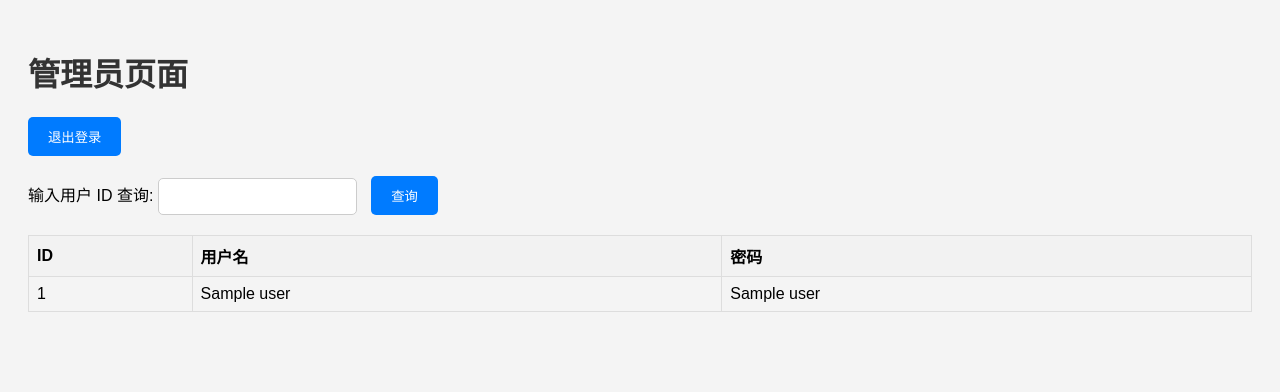
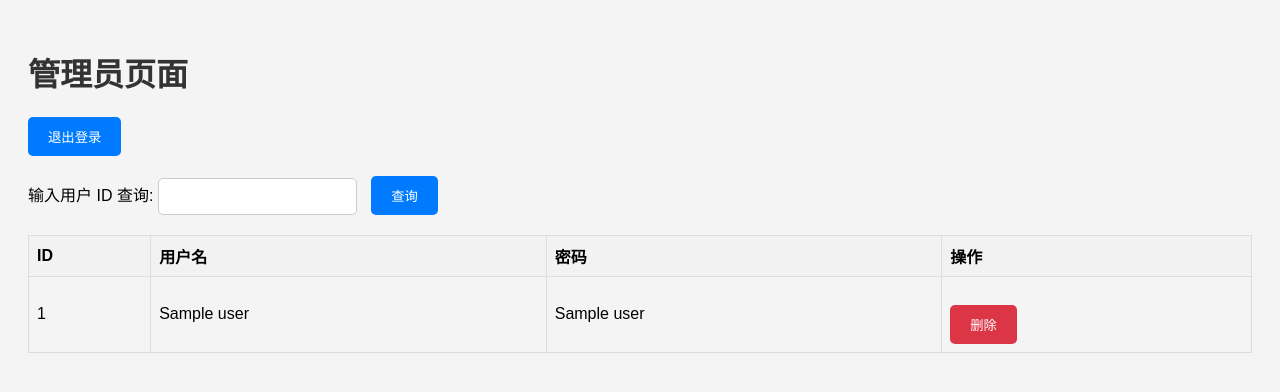
Before and after one commit to name-swallow/flask-test, a Flask app: template templates/admin.html in a window 1280 px wide. Shown: the top 392 px of the page. Run offline with Flask 3, Linux system fonts and the light colour scheme; the template is opened without the code that fills it: most values are stand-ins (such as "Sample title", 1, 10 or a date in 2020); some libraries are stand-ins or nearby versions.

Commit message:
Update admin.html

```diff
--- a/templates/admin.html
+++ b/templates/admin.html
@@ -1,3 +1,4 @@
+<!-- admin.html -->
 <!DOCTYPE html>
 <html lang="en">
 
@@ -68,6 +69,14 @@
         th {
             background-color: #f2f2f2;
         }
+
+        .delete-btn {
+            background-color: #dc3545;
+        }
+
+        .delete-btn:hover {
+            background-color: #c82333;
+        }
     </style>
 </head>
 
@@ -75,6 +84,7 @@
     <h1>管理员页面</h1>
     <button onclick="window.location.href='/logout'">退出登录</button>
     <form method="post">
+        <input type="hidden" name="csrf_token" value="{{ csrf_token() }}">
         <label for="user_id">输入用户 ID 查询:</label>
         <input type="text" id="user_id" name="user_id">
         <input type="submit" value="查询">
@@ -85,6 +95,7 @@
                 <th>ID</th>
                 <th>用户名</th>
                 <th>密码</th>
+                <th>操作</th>
             </tr>
         </thead>
         <tbody>
@@ -94,11 +105,17 @@
                 <td>{{ user[0] }}</td>
                 <td>{{ user[1] }}</td>
                 <td>{{ user[2] }}</td>
+                <td>
+                    <form method="post" action="{{ url_for('delete_user', user_id=user[0]) }}">
+                        <input type="hidden" name="csrf_token" value="{{ csrf_token() }}">
+                        <button type="submit" class="delete-btn" onclick="return confirm('确定要删除这个用户吗？')">删除</button>
+                    </form>
+                </td>
             </tr>
             {% endfor %}
             {% else %}
             <tr>
-                <td colspan="3">未找到匹配的用户记录。</td>
+                <td colspan="4">未找到匹配的用户记录。</td>
             </tr>
             {% endif %}
         </tbody>
```
